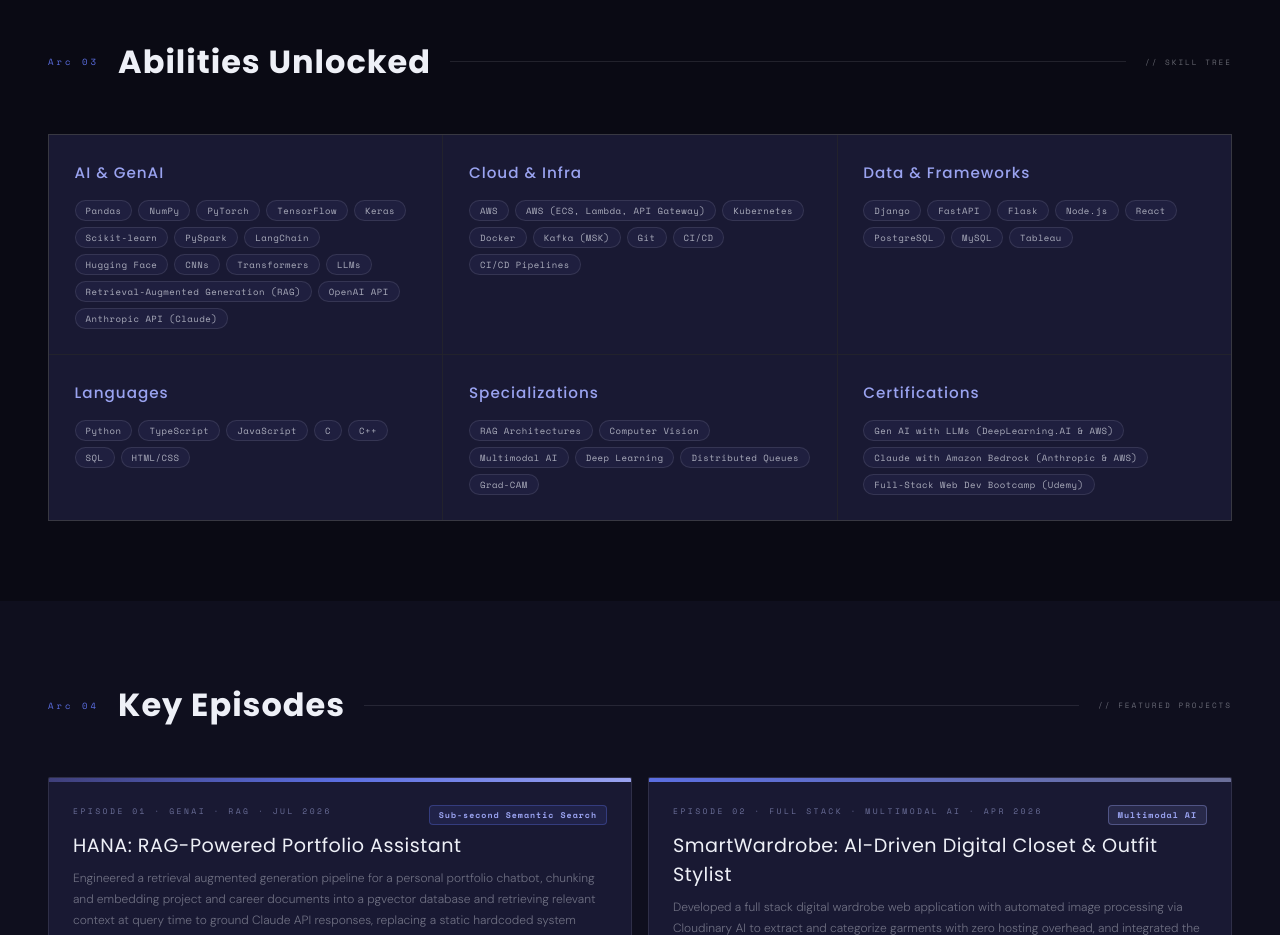
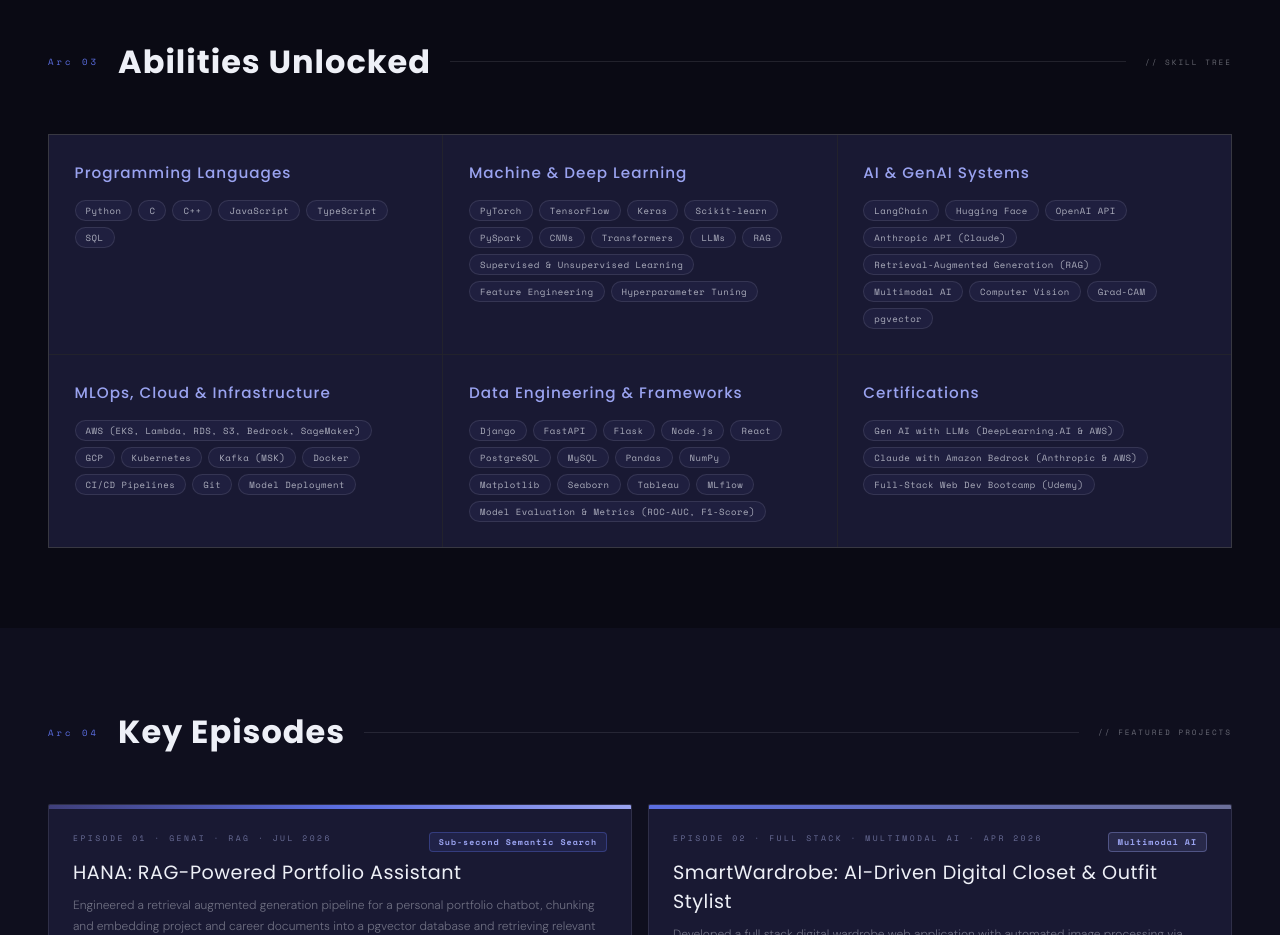
Before and after one commit to piercetheshar/Portfolio, a website: page index.html in a window 1280 px wide. Shown: the part 3440-4375 px from the top of the page. Drawn offline with nearby package versions, Linux system fonts and the light colour scheme.

Commit message:
Update skills tree categories and tags to align with resume

```diff
--- a/index.html
+++ b/index.html
@@ -1866,51 +1866,57 @@
     </div>
     <div class="skills-cols">
       <div class="skill-col">
-        <div class="skill-col-title">AI & GenAI</div>
+        <div class="skill-col-title">Programming Languages</div>
         <div class="skill-tags">
-          <span class="stag glow-trigger">Pandas</span><span class="stag glow-trigger">NumPy</span>
+          <span class="stag glow-trigger">Python</span><span class="stag glow-trigger">C</span>
+          <span class="stag glow-trigger">C++</span><span class="stag glow-trigger">JavaScript</span>
+          <span class="stag glow-trigger">TypeScript</span><span class="stag glow-trigger">SQL</span>
+        </div>
+      </div>
+      <div class="skill-col">
+        <div class="skill-col-title">Machine & Deep Learning</div>
+        <div class="skill-tags">
           <span class="stag glow-trigger">PyTorch</span><span class="stag glow-trigger">TensorFlow</span>
           <span class="stag glow-trigger">Keras</span><span class="stag glow-trigger">Scikit-learn</span>
-          <span class="stag glow-trigger">PySpark</span><span class="stag glow-trigger">LangChain</span>
-          <span class="stag glow-trigger">Hugging Face</span><span class="stag glow-trigger">CNNs</span>
+          <span class="stag glow-trigger">PySpark</span><span class="stag glow-trigger">CNNs</span>
           <span class="stag glow-trigger">Transformers</span><span class="stag glow-trigger">LLMs</span>
-          <span class="stag glow-trigger">Retrieval-Augmented Generation (RAG)</span>
-          <span class="stag glow-trigger">OpenAI API</span><span class="stag glow-trigger">Anthropic API (Claude)</span>
+          <span class="stag glow-trigger">RAG</span>
+          <span class="stag glow-trigger">Supervised & Unsupervised Learning</span>
+          <span class="stag glow-trigger">Feature Engineering</span>
+          <span class="stag glow-trigger">Hyperparameter Tuning</span>
         </div>
       </div>
       <div class="skill-col">
-        <div class="skill-col-title">Cloud & Infra</div>
+        <div class="skill-col-title">AI & GenAI Systems</div>
         <div class="skill-tags">
-          <span class="stag glow-trigger">AWS</span><span class="stag glow-trigger">AWS (ECS, Lambda, API Gateway)</span>
-          <span class="stag glow-trigger">Kubernetes</span><span class="stag glow-trigger">Docker</span>
-          <span class="stag glow-trigger">Kafka (MSK)</span><span class="stag glow-trigger">Git</span>
-          <span class="stag glow-trigger">CI/CD</span><span class="stag glow-trigger">CI/CD Pipelines</span>
+          <span class="stag glow-trigger">LangChain</span><span class="stag glow-trigger">Hugging Face</span>
+          <span class="stag glow-trigger">OpenAI API</span><span class="stag glow-trigger">Anthropic API (Claude)</span>
+          <span class="stag glow-trigger">Retrieval-Augmented Generation (RAG)</span>
+          <span class="stag glow-trigger">Multimodal AI</span><span class="stag glow-trigger">Computer Vision</span>
+          <span class="stag glow-trigger">Grad-CAM</span><span class="stag glow-trigger">pgvector</span>
         </div>
       </div>
       <div class="skill-col">
-        <div class="skill-col-title">Data & Frameworks</div>
+        <div class="skill-col-title">MLOps, Cloud & Infrastructure</div>
+        <div class="skill-tags">
+          <span class="stag glow-trigger">AWS (EKS, Lambda, RDS, S3, Bedrock, SageMaker)</span>
+          <span class="stag glow-trigger">GCP</span><span class="stag glow-trigger">Kubernetes</span>
+          <span class="stag glow-trigger">Kafka (MSK)</span><span class="stag glow-trigger">Docker</span>
+          <span class="stag glow-trigger">CI/CD Pipelines</span><span class="stag glow-trigger">Git</span>
+          <span class="stag glow-trigger">Model Deployment</span>
+        </div>
+      </div>
+      <div class="skill-col">
+        <div class="skill-col-title">Data Engineering & Frameworks</div>
         <div class="skill-tags">
           <span class="stag glow-trigger">Django</span><span class="stag glow-trigger">FastAPI</span>
           <span class="stag glow-trigger">Flask</span><span class="stag glow-trigger">Node.js</span>
           <span class="stag glow-trigger">React</span><span class="stag glow-trigger">PostgreSQL</span>
-          <span class="stag glow-trigger">MySQL</span><span class="stag glow-trigger">Tableau</span>
-        </div>
-      </div>
-      <div class="skill-col">
-        <div class="skill-col-title">Languages</div>
-        <div class="skill-tags">
-          <span class="stag glow-trigger">Python</span><span class="stag glow-trigger">TypeScript</span>
-          <span class="stag glow-trigger">JavaScript</span><span class="stag glow-trigger">C</span>
-          <span class="stag glow-trigger">C++</span><span class="stag glow-trigger">SQL</span>
-          <span class="stag glow-trigger">HTML/CSS</span>
-        </div>
-      </div>
-      <div class="skill-col">
-        <div class="skill-col-title">Specializations</div>
-        <div class="skill-tags">
-          <span class="stag glow-trigger">RAG Architectures</span><span class="stag glow-trigger">Computer Vision</span>
-          <span class="stag glow-trigger">Multimodal AI</span><span class="stag glow-trigger">Deep Learning</span>
-          <span class="stag glow-trigger">Distributed Queues</span><span class="stag glow-trigger">Grad-CAM</span>
+          <span class="stag glow-trigger">MySQL</span><span class="stag glow-trigger">Pandas</span>
+          <span class="stag glow-trigger">NumPy</span><span class="stag glow-trigger">Matplotlib</span>
+          <span class="stag glow-trigger">Seaborn</span><span class="stag glow-trigger">Tableau</span>
+          <span class="stag glow-trigger">MLflow</span>
+          <span class="stag glow-trigger">Model Evaluation & Metrics (ROC-AUC, F1-Score)</span>
         </div>
       </div>
       <div class="skill-col">
@@ -2153,10 +2159,11 @@ PROJECTS:
 4. Handwriting Recognition for Accessibility (Oct 2025) — Python, PyTorch, CNN, CRNN, Transformers. Designed and trained a multi architecture deep learning pipeline (CNN, CRNN, and Transformers) with data augmentation, label smoothing, and AdamW optimization, achieving 91% validation accuracy for handwriting to text recognition. Implemented Grad-CAM interpretability visualizations to surface model attention patterns and benchmark the three architectures across latency and generalization metrics for dyslexic and neurodiverse users.
 
 TECHNICAL SKILLS:
-- Languages: Python, TypeScript, JavaScript, C, C++, SQL
-- AI & GenAI: Pandas, NumPy, PyTorch, TensorFlow, Keras, Scikit-learn, PySpark, LangChain, Hugging Face, CNNs, Transformers, LLMs, Retrieval-Augmented Generation (RAG), OpenAI API, Anthropic API (Claude)
-- Cloud & Infra: AWS, Kubernetes, Docker, Kafka (MSK), Git, CI/CD
-- Data & Frameworks: Django, FastAPI, Flask, Node.js, React, PostgreSQL, MySQL, Tableau
+- Programming Languages: Python, C, C++, JavaScript, TypeScript, SQL
+- Machine & Deep Learning: PyTorch, TensorFlow, Keras, Scikit-learn, PySpark, CNNs, Transformers, LLMs, RAG, Supervised & Unsupervised Learning, Feature Engineering, Hyperparameter Tuning
+- AI & GenAI Systems: LangChain, Hugging Face, OpenAI API, Anthropic API (Claude), Multimodal AI, Computer Vision, Grad-CAM, pgvector
+- MLOps, Cloud & Infrastructure: AWS (EKS, Lambda, RDS, S3, Bedrock, SageMaker), GCP, Kubernetes, Kafka (MSK), Docker, CI/CD Pipelines, Git, Model Deployment
+- Data Engineering & Databases / Frameworks: PostgreSQL, MySQL, Django, FastAPI, Flask, Node.js, React, Pandas, NumPy, Matplotlib, Seaborn, Tableau, MLflow, Model Evaluation & Metrics (ROC-AUC, F1-Score)
 
 CERTIFICATIONS:
 - Generative AI with Large Language Models (DeepLearning.AI & Amazon Web Services -- June 2026)
```
Also changed, not shown: portfolio_mockup.html (+41 -34 lines), sharvari_portfolio.html (+41 -34 lines).
